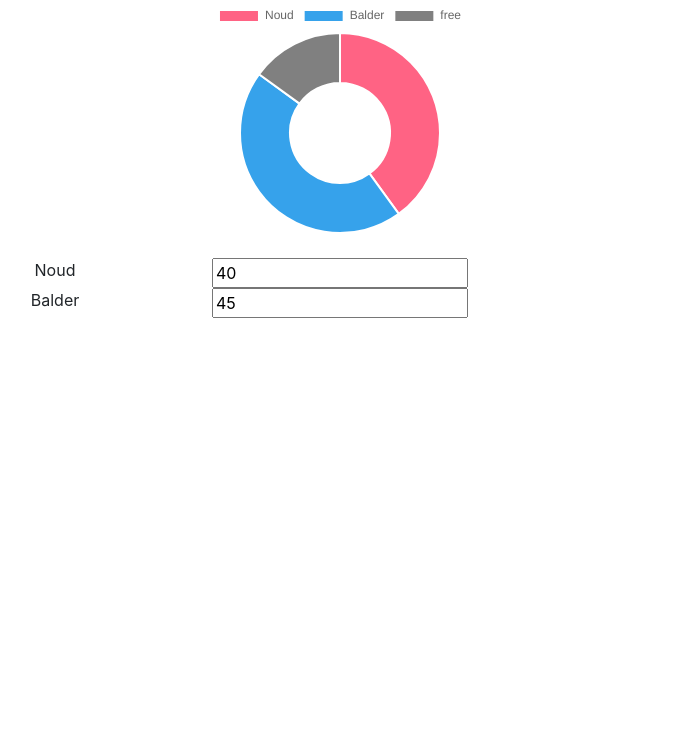
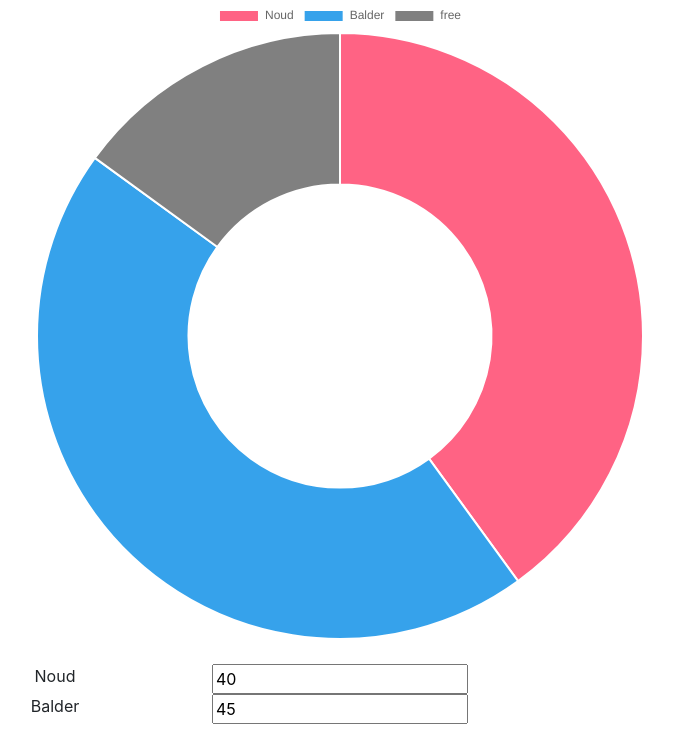
Before and after one commit to noud/cra-chart, a React (Create React App) app: page / in a window 1280 px wide. Shown: the top 754 px of the page, without its empty margins (300-973 px from the left). Built offline with nearby package versions, Linux system fonts and the light colour scheme.

Commit message:
chart refresh works

```diff
--- a/src/App.js
+++ b/src/App.js
@@ -1,12 +1,12 @@
 import React from 'react';
 import './App.css';
 
-import DataVisualizer from './components/DataVisualizer';
+import MyChart from './components/MyChart';
 
 function App() {
   return (
     <header className="App">
-      <DataVisualizer />
+      <MyChart />
     </header>
   );
 }
--- a/src/components/DataVisualizer.js
+++ /dev/null
@@ -1,40 +0,0 @@
-import React from 'react';
-
-import MyChart from './MyChart';
-import MyTable from './MyTable';
-
-import getRemainer from '../lib/getRemainer';
-import setRemainer from '../lib/setRemainer';
-
-const labels = [
-  'Noud',
-  'Balder',
-];
-
-class DataVisualizer extends React.Component {
-  constructor(props) {
-    super(props);
-    const data = [40, 45];
-    data.push(getRemainer(data));
-    this.state = {data: data};
-  }
-
-  handleChange(value) {
-    var data = this.state.data;
-    data[parseInt(value.name)] = parseInt(value.value);
-    data = setRemainer(data);
-    this.setState({data});
-  };
-
-  render() {
-    return (
-      <div>
-        <MyChart labels={labels} data={this.state.data}/>
-        <br />
-        <MyTable labels={labels} data={this.state.data} onChange={(e) => this.handleChange(e.target)}/>
-      </div>
-    );
-  }
-}
-
-export default DataVisualizer;
--- a/src/components/MyChart.js
+++ b/src/components/MyChart.js
@@ -1,20 +1,53 @@
+import { cloneDeep, merge } from 'lodash';
 import React from 'react';
 
-// eslint-disable-next-line
-import Chart, { Doughnut } from 'react-chartjs-2';
-import { defaults } from 'react-chartjs-2';
-import merge from 'lodash.merge';
+import 'bootstrap/dist/css/bootstrap.min.css';
+import { Container, Row, Col } from 'react-bootstrap'
+
+import { Doughnut, defaults } from 'react-chartjs-2';
+
+import getRemainer from '../lib/getRemainer';
+import setRemainer from '../lib/setRemainer';
+
+const startData = [40, 45];
+
+const labels = [
+  'Noud',
+  'Balder',
+];
 
 const free = {
   color: 'gray',
   label: 'free'
 };
 
+const getState = () => ({
+  labels: [],
+  datasets: [{
+    data: [],
+    backgroundColor: [
+    '#FF6384',
+    '#36A2EB',
+    free.color
+    ],
+    hoverBackgroundColor: [
+    '#FF6384',
+    '#36A2EB',
+    free.color
+    ]
+  }]
+});
+
 merge(defaults, {
   global: {
-    // Disable animating charts by default.
-    animation: false,
-    line: {
+    animation: {
+      // steps: 50,
+      // easing: "easeOut",
+      rotate: true,
+      // scale: false
+  },
+  responsive: true,
+  line: {
       borderColor: '#F85F73',
     },
   },
@@ -23,8 +56,23 @@ merge(defaults, {
 class MyChart extends React.Component {
   constructor(props) {
     super(props);
-    this.chartReference = React.createRef();
+    this.chartRef = React.createRef();
+    let initialState = getState();
+    initialState.labels = labels;
+    initialState.datasets[0].data = cloneDeep(startData);
+    initialState.datasets[0].data.push(getRemainer(initialState.datasets[0].data));
+    this.state = cloneDeep(this.enriche(initialState));
+    this.prevState = cloneDeep(this.state);
   }
+
+  handleChange(enriche, state, value) {
+    let defaultState = enriche(state);
+    if (this !== undefined) {
+      defaultState.datasets[0].data[parseInt(value.name)] = parseInt(value.value); // <<<<
+      defaultState.datasets[0].data = setRemainer(defaultState.datasets[0].data);
+      this.setState(defaultState);
+    }
+  };
 
   componentDidMount() {
     // Chart.pluginService.register({
@@ -32,18 +80,36 @@ class MyChart extends React.Component {
     //     // Plugin code.
     //   }
     // });
-
-    console.log(this.chartReference); // returns a Chart.js instance reference
+    //   console.log(this.chartReference); // returns a Chart.js instance reference
+    this.setState(this.state);
   }
 
-  render() {
-    var { data: values, labels } = this.props;
+  componentDidUpdate(prevProps, prevState, snapshot) {
+    if (JSON.stringify(this.state.datasets[0].data) !== JSON.stringify(this.prevState.datasets[0].data)) {
+      this.setState(this.state);
+      this.prevState = cloneDeep(this.state);
+    }
+  }
+
+  enriche(state) {
+    // @todo improve
+    // return state
+    var { datasets: values, labels } = state;
+    console.log('enrich',labels,values)
+    let currentState = getState();
 
     const enrichedLabels = labels.slice(0);
     if (free.label !== enrichedLabels[labels.length - 1]) {
       enrichedLabels.push(free.label);
     }
+    currentState.labels = enrichedLabels;
 
+    currentState.datasets[0].data = cloneDeep(values[0].data);
+
+    return currentState;
+  }
+
+  render() {
     // const data = (canvas) => {
     //     const ctx = canvas.getContext("2d")
     //     const gradient = ctx.createLinearGradient(0,0,100,0);
@@ -55,26 +121,33 @@ class MyChart extends React.Component {
     //     }
     // }
 
-    const data = {
-      labels: enrichedLabels,
-      datasets: [{
-        data: values,
-        backgroundColor: [
-        '#FF6384',
-        '#36A2EB',
-        free.color
-        ],
-        hoverBackgroundColor: [
-        '#FF6384',
-        '#36A2EB',
-        free.color
-        ]
-      }]
-    };
+    // const options = { maintainAspectRatio: false };
 
-    const options = { maintainAspectRatio: false };
+    // @todo redraw
+    // https://github.com/jerairrest/react-chartjs-2/issues/90
 
-    return (<Doughnut ref={this.chartReference} data={data} options={options} />)
+    return (
+      <div>
+      <Doughnut data={this.state} redraw />
+      <br />
+      <form>
+        <Container>
+          {labels.map((value, index) => (
+            <Row key={index}>
+              <Col sm={2}></Col>
+              <Col sm={2}>{labels[index]}</Col>
+              <Col sm={4}>
+                <input name={index}
+                  value={this.state.datasets[0].data[index]}
+                  onChange={(e) => this.handleChange(this.enriche, this.state, e.target)}
+                />
+              </Col>
+            </Row>
+          ))}
+        </Container>
+      </form>
+      </div>
+    );
   }
 }
 
--- a/src/components/MyTable.js
+++ /dev/null
@@ -1,34 +0,0 @@
-import React from 'react';
-
-import 'bootstrap/dist/css/bootstrap.min.css';
-import { Container, Row, Col } from 'react-bootstrap'
-
-class MyTable extends React.Component {
-  componentDidMount() {
-  }
-
-  render() {
-    const { data: dataValues, labels, onChange: handleChange } = this.props;
-
-    return (
-      <form>
-        <Container>
-          {labels.map((value, index) => (
-            <Row key={index}>
-              <Col sm={2}></Col>
-              <Col sm={2}>{labels[index]}</Col>
-              <Col sm={4}>
-                <input name={index}
-                  value={dataValues[index]}
-                  onChange={handleChange}
-                />
-              </Col>
-            </Row>
-          ))}
-        </Container>
-      </form>
-    )
-  }
-}
-
-export default MyTable;
--- a/src/lib/setRemainer.js
+++ b/src/lib/setRemainer.js
@@ -2,7 +2,9 @@ import getRemainer from './getRemainer';
 
 export default function setRemainer(data) {
   const actualData = data.slice(0);
+  console.log('setRemainer 1',actualData)
   actualData.pop();
-  data[data.length-1] = getRemainer(actualData);
+  console.log('setRemainer 2',actualData)
+  data[data.length - 1] = getRemainer(actualData);
   return data;
 };
```
